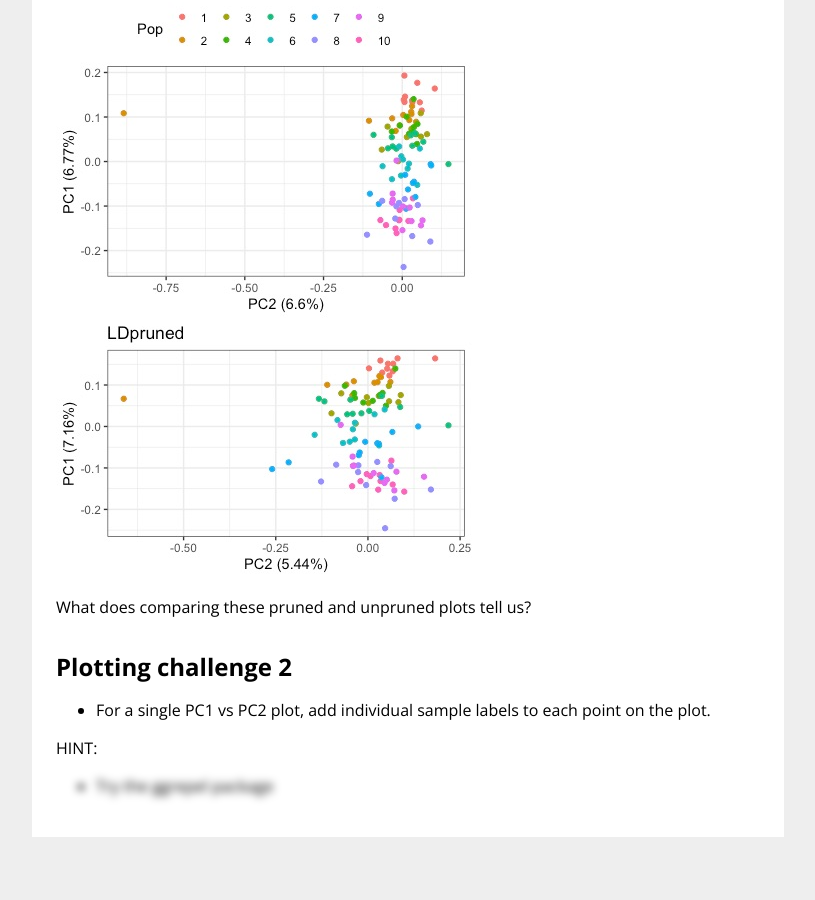
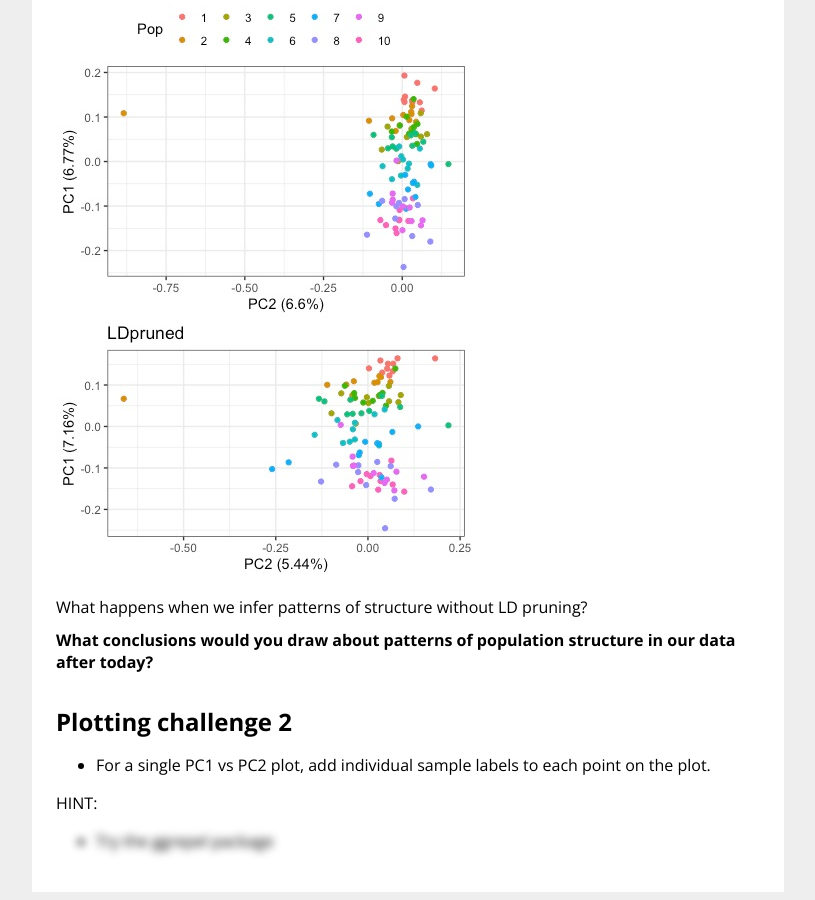
Before and after one commit to UBC-biol525D/UBC-biol525D.github.io, a Jekyll site: the page built from Topic_8/plotting_structure.md, in a window 1280 px wide and 900 px high, scrolled down 11002 px. Shown: the whole window, without its empty margins (232-1047 px from the left). Built offline with Jekyll 4.4.1, drawn with Linux system fonts in a browser that asks for light colours; our own code applies the rules of GitHub Pages for plain Markdown files; before the commit the page ends 11847 px from its top, so only the background shows below that.

Commit message:
Update plotting_structure.md

````diff
--- a/Topic_8/plotting_structure.md
+++ b/Topic_8/plotting_structure.md
@@ -301,7 +301,9 @@ ggarrange(pc_1v2, pc_1v2_pruned,nrow=2, common.legend=T)
 ```
 ![](pca_4.jpeg)
 
-What does comparing these pruned and unpruned plots tell us?
+What happens when we infer patterns of structure without LD pruning?
+
+**What conclusions would you draw about patterns of population structure in our data after today?**
 
 
 Plotting challenge 2
````
